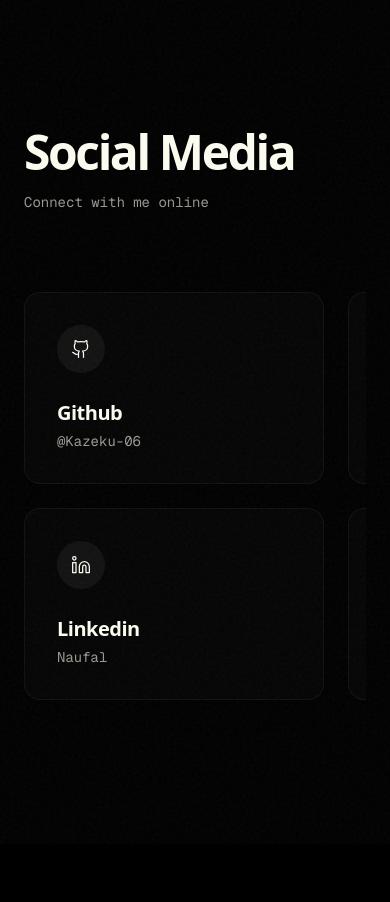
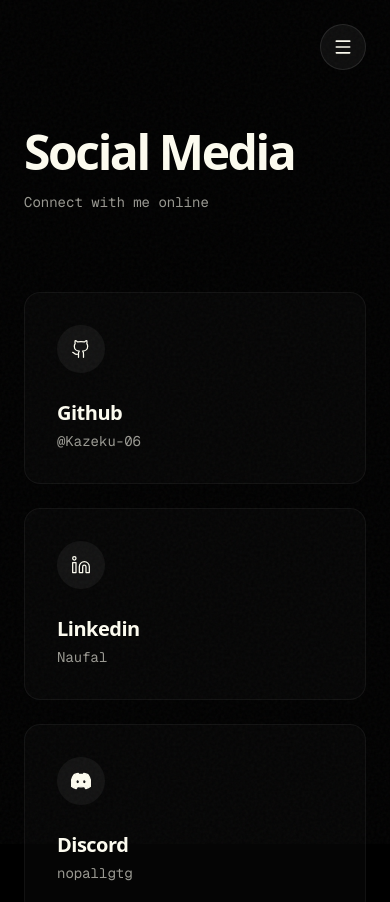
Before and after one commit to Kazeku-06/personal-porto, a Next.js app: page /en/contact in a window 390 px wide. Shown: the top 902 px of the page. Before the commit the page ends 844 px from the top, so only its background shows below. Built offline with nearby package versions, Linux system fonts and the light colour scheme.

Commit message:
benerin tampilan mobile

```diff
--- a/app/[locale]/contact/page.tsx
+++ b/app/[locale]/contact/page.tsx
@@ -30,18 +30,9 @@ export default async function ContactPage({ params }: { params: Promise<{ locale
 
 
 
-            {/* Wrapper utama:
-                - overflow-x-auto memungkinkan scroll jika kolom bertambah.
-                - no-scrollbar untuk menyembunyikan scrollbar (opsional).
-                - isolation:isolate dan relative z-10 untuk memperbaiki bug mix-blend-mode cursor pada kontainer yang bisa di-scroll.
-            */}
-            <div className="max-w-full overflow-x-auto pb-8 no-scrollbar">
-                {/* Grid System:
-                    - grid-flow-col: Isi kolom ke bawah dulu.
-                    - grid-rows-2: Maksimal 2 baris ke bawah.
-                    - w-max: Agar lebar container mengikuti isi (penting untuk horizontal scroll).
-                */}
-                <div className="grid grid-flow-col grid-rows-2 gap-6 w-max">
+            <div className="max-w-full pb-8">
+                {/* Grid System: Vertically stacked on mobile, expanding to more columns on larger screens */}
+                <div className="grid grid-cols-1 sm:grid-cols-2 lg:grid-cols-3 gap-6 w-full">
                     {socialLinks.map((social) => {
                         const Icon = social.icon;
                         return (
@@ -50,10 +41,8 @@ export default async function ContactPage({ params }: { params: Promise<{ locale
                                 href={social.url}
                                 target="_blank"
                                 rel="noopener noreferrer"
-                                /* w-[320px] md:w-[400px]:
-                                   Menjaga lebar kartu tetap (rigid) agar tidak gepeng.
-                                */
-                                className="group flex flex-col justify-between p-8 rounded-2xl border border-white/5 bg-white/[0.02] hover:bg-white/[0.05] hover:border-white/10 transition-all cursor-pointer relative overflow-hidden h-48 w-[300px] sm:w-[350px] md:w-[400px]"
+                                /* Make card width 100% of the grid column */
+                                className="group flex flex-col justify-between p-8 rounded-2xl border border-white/5 bg-white/[0.02] hover:bg-white/[0.05] hover:border-white/10 transition-all cursor-pointer relative overflow-hidden h-48 w-full"
                             >
                                 {/* Hover Effect Gradient */}
                                 <div className="absolute inset-0 bg-gradient-to-br from-white/[0.03] to-transparent opacity-0 group-hover:opacity-100 transition-opacity pointer-events-none"></div>
--- a/components/CommandPalette.tsx
+++ b/components/CommandPalette.tsx
@@ -2,7 +2,7 @@
 
 import { useEffect, useState } from "react";
 import { Command } from "cmdk";
-import { Search, Folder, User, Home, Globe, Mail } from "lucide-react";
+import { Search, Folder, User, Home, Globe, Mail, Menu } from "lucide-react";
 import { useRouter, usePathname } from "@/i18n/routing";
 import { useLocale, useTranslations } from "next-intl";
 
@@ -27,10 +27,22 @@ export function CommandPalette() {
         return () => document.removeEventListener("keydown", down);
     }, []);
 
-    if (!open) return null;
+    return (
+        <>
+            {/* Mobile hamburger menu */}
+            <button
+                onClick={() => setOpen(true)}
+                className="md:hidden fixed top-6 right-6 z-40 p-3 bg-white/5 backdrop-blur-md border border-white/10 rounded-full hover:bg-white/10 transition-colors"
+                aria-label="Open Menu"
+            >
+                <Menu size={20} className="text-[#FDFCF0]" />
+            </button>
 
-    return (
-        <div className="fixed inset-0 z-50 bg-black/80 backdrop-blur-sm flex items-start justify-center pt-[20vh]" onClick={() => setOpen(false)}>
+            {open && (
+                <div
+                    className="fixed inset-0 z-50 bg-black/80 backdrop-blur-sm flex items-start justify-center pt-[20vh]"
+                    onClick={() => setOpen(false)}
+                >
                     <Command
                         className="w-full max-w-lg bg-[#0a0a0a] text-[#FDFCF0] rounded-xl border border-white/10 shadow-2xl overflow-hidden font-mono"
                         onClick={(e) => e.stopPropagation()}
@@ -44,54 +56,82 @@ export function CommandPalette() {
                             />
                         </div>
 
-                <Command.List className="p-2 max-h-[300px] overflow-y-auto no-scrollbar">
-                    <Command.Empty className="p-4 text-center text-sm opacity-50">No results found.</Command.Empty>
+                        <Command.List
+                            className="p-2 max-h-[50vh] md:max-h-[300px] overflow-y-auto overscroll-contain"
+                            data-lenis-prevent="true"
+                        >
+                            <Command.Empty className="p-4 text-center text-sm opacity-50">
+                                No results found.
+                            </Command.Empty>
 
-                    <Command.Group heading="Navigation" className="[&_[cmdk-group-heading]]:px-2 [&_[cmdk-group-heading]]:py-2 [&_[cmdk-group-heading]]:text-[10px] [&_[cmdk-group-heading]]:uppercase [&_[cmdk-group-heading]]:tracking-widest [&_[cmdk-group-heading]]:text-[#FDFCF0]/40 [&_[cmdk-group-heading]]:font-bold mt-2">
+                            <Command.Group
+                                heading="Navigation"
+                                className="[&_[cmdk-group-heading]]:px-2 [&_[cmdk-group-heading]]:py-2 [&_[cmdk-group-heading]]:text-[10px] [&_[cmdk-group-heading]]:uppercase [&_[cmdk-group-heading]]:tracking-widest [&_[cmdk-group-heading]]:text-[#FDFCF0]/40 [&_[cmdk-group-heading]]:font-bold mt-2"
+                            >
                                 <Command.Item
                                     value="home"
-                            onSelect={() => { router.push('/'); setOpen(false); }}
+                                    onSelect={() => {
+                                        router.push("/");
+                                        setOpen(false);
+                                    }}
                                     className="flex items-center gap-3 p-3 mx-1 rounded-lg hover:bg-white/10 cursor-pointer transition-colors text-sm text-[#FDFCF0] outline-none data-[selected=true]:bg-white/10 aria-selected:bg-white/10"
                                 >
                                     <Home size={16} className="opacity-60" /> Home
                                 </Command.Item>
                                 <Command.Item
                                     value="projects"
-                            onSelect={() => { router.push('/projects'); setOpen(false); }}
+                                    onSelect={() => {
+                                        router.push("/projects");
+                                        setOpen(false);
+                                    }}
                                     className="flex items-center gap-3 p-3 mx-1 rounded-lg hover:bg-white/10 cursor-pointer transition-colors text-sm text-[#FDFCF0] outline-none data-[selected=true]:bg-white/10 aria-selected:bg-white/10"
                                 >
                                     <Folder size={16} className="opacity-60" /> Projects
                                 </Command.Item>
                                 <Command.Item
                                     value="about"
-                            onSelect={() => { router.push('/about'); setOpen(false); }}
+                                    onSelect={() => {
+                                        router.push("/about");
+                                        setOpen(false);
+                                    }}
                                     className="flex items-center gap-3 p-3 mx-1 rounded-lg hover:bg-white/10 cursor-pointer transition-colors text-sm text-[#FDFCF0] outline-none data-[selected=true]:bg-white/10 aria-selected:bg-white/10"
                                 >
                                     <User size={16} className="opacity-60" /> About
                                 </Command.Item>
                                 <Command.Item
                                     value="contact"
-                            onSelect={() => { router.push('/contact'); setOpen(false); }}
+                                    onSelect={() => {
+                                        router.push("/contact");
+                                        setOpen(false);
+                                    }}
                                     className="flex items-center gap-3 p-3 mx-1 rounded-lg hover:bg-white/10 cursor-pointer transition-colors text-sm text-[#FDFCF0] outline-none data-[selected=true]:bg-white/10 aria-selected:bg-white/10"
                                 >
                                     <Mail size={16} className="opacity-60" /> Contact
                                 </Command.Item>
                             </Command.Group>
 
-                    <Command.Group heading="Settings" className="[&_[cmdk-group-heading]]:px-2 [&_[cmdk-group-heading]]:py-2 [&_[cmdk-group-heading]]:text-[10px] [&_[cmdk-group-heading]]:uppercase [&_[cmdk-group-heading]]:tracking-widest [&_[cmdk-group-heading]]:text-[#FDFCF0]/40 [&_[cmdk-group-heading]]:font-bold [&_[cmdk-group-heading]]:border-t [&_[cmdk-group-heading]]:border-white/10 mt-4 pt-2">
+                            <Command.Group
+                                heading="Settings"
+                                className="[&_[cmdk-group-heading]]:px-2 [&_[cmdk-group-heading]]:py-2 [&_[cmdk-group-heading]]:text-[10px] [&_[cmdk-group-heading]]:uppercase [&_[cmdk-group-heading]]:tracking-widest [&_[cmdk-group-heading]]:text-[#FDFCF0]/40 [&_[cmdk-group-heading]]:font-bold [&_[cmdk-group-heading]]:border-t [&_[cmdk-group-heading]]:border-white/10 mt-4 pt-2"
+                            >
                                 <Command.Item
                                     value="language"
                                     onSelect={() => {
-                                router.replace(pathname, { locale: locale === 'en' ? 'id' : 'en' });
+                                        router.replace(pathname, {
+                                            locale: locale === "en" ? "id" : "en",
+                                        });
                                         setOpen(false);
                                     }}
                                     className="flex items-center gap-3 p-3 mx-1 rounded-lg hover:bg-white/10 cursor-pointer transition-colors text-sm text-[#FDFCF0] outline-none data-[selected=true]:bg-white/10 aria-selected:bg-white/10"
                                 >
-                            <Globe size={16} className="opacity-60" /> Switch to {locale === 'en' ? 'Indonesian' : 'English'}
+                                    <Globe size={16} className="opacity-60" /> Switch to{" "}
+                                    {locale === "en" ? "Indonesian" : "English"}
                                 </Command.Item>
                             </Command.Group>
                         </Command.List>
                     </Command>
                 </div>
+            )}
+        </>
     );
 }
```
Lines whose indentation alone changed are shown as unchanged.
